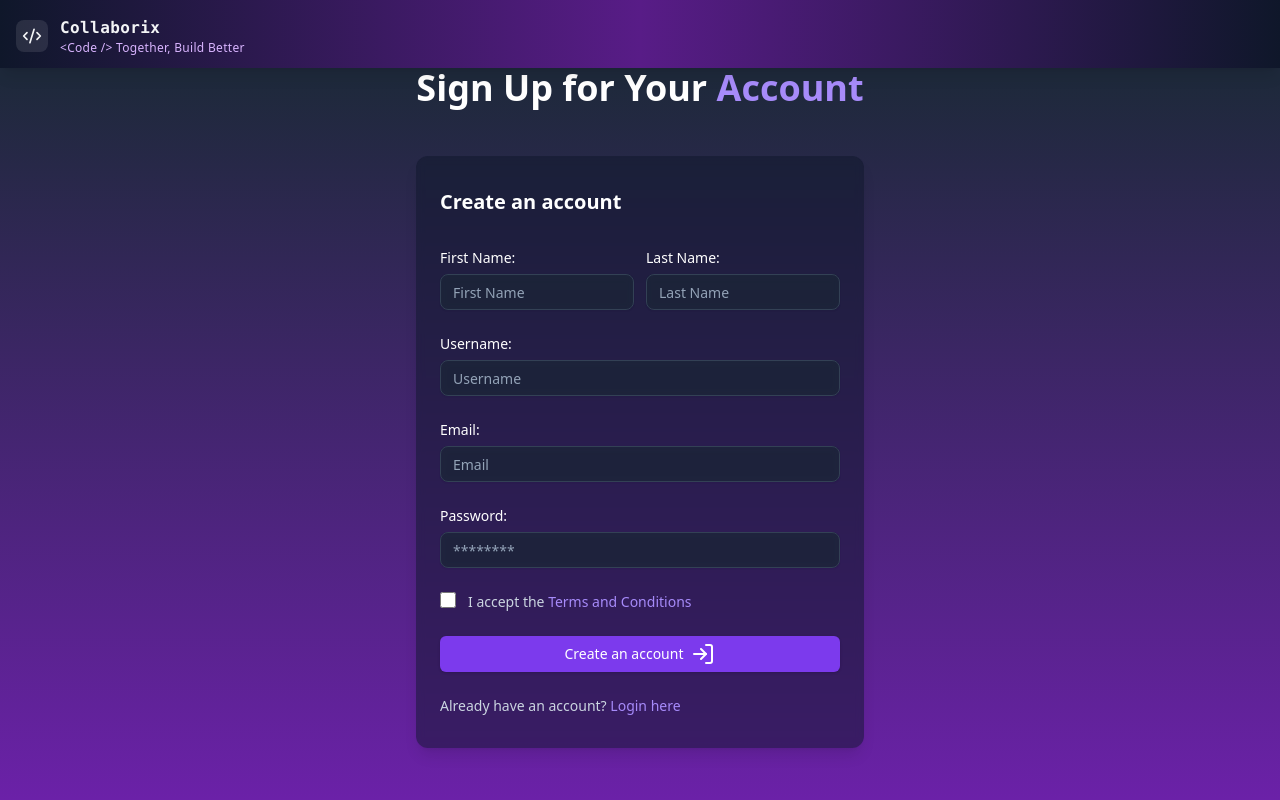
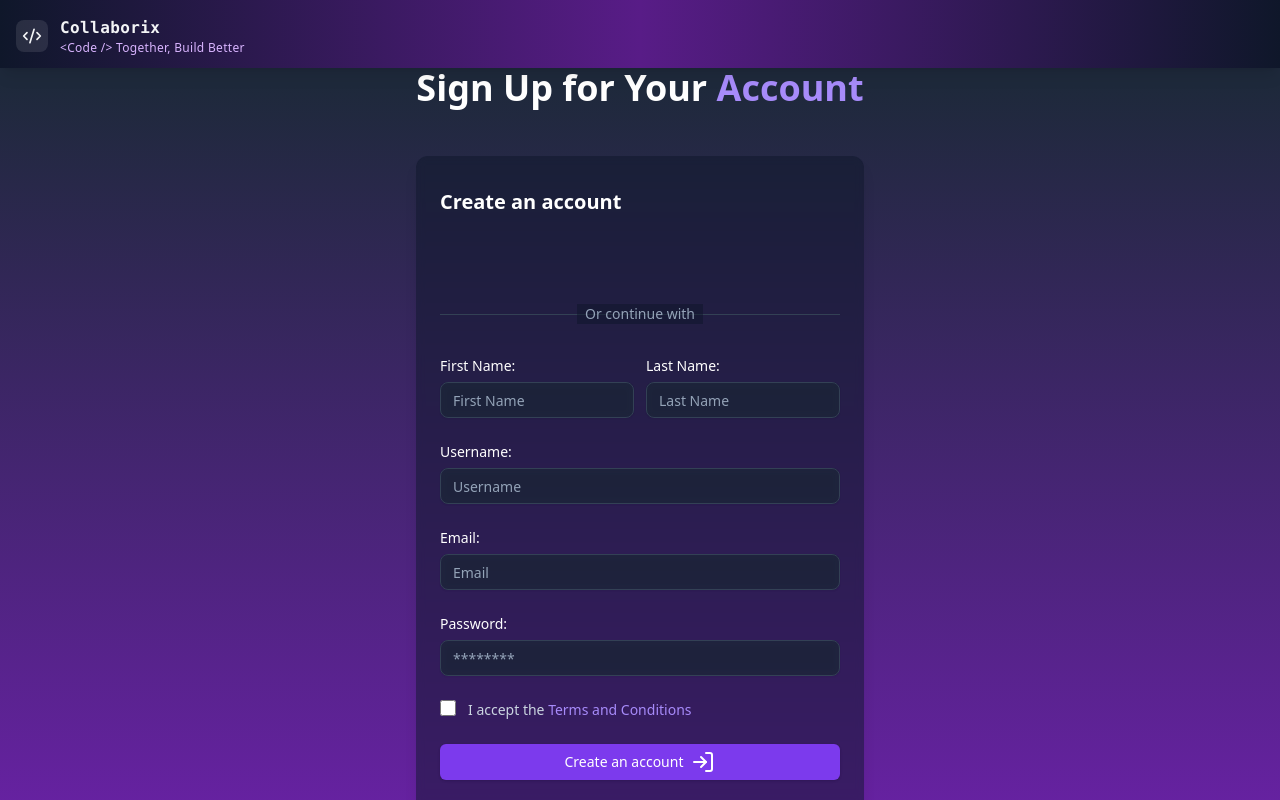
Before and after one commit to CoderXYZ14/Collaborix-Frontend, a React (Vite) app: page /signup in a window 1280 px wide. Built offline with nearby package versions, Linux system fonts and the light colour scheme; no server answers.

Commit message:
google login register added

```diff
--- a/package.json
+++ b/package.json
@@ -22,7 +22,9 @@
     "@radix-ui/react-label": "^2.1.0",
     "@radix-ui/react-menubar": "^1.1.2",
     "@radix-ui/react-select": "^2.1.2",
+    "@radix-ui/react-separator": "^1.1.2",
     "@radix-ui/react-slot": "^1.1.0",
+    "@react-oauth/google": "^0.12.1",
     "@reduxjs/toolkit": "^2.2.7",
     "@uiw/codemirror-theme-bbedit": "^4.23.6",
     "@uiw/codemirror-theme-eclipse": "^4.23.6",
--- a/src/components-self/signin/Signin.jsx
+++ b/src/components-self/signin/Signin.jsx
@@ -5,13 +5,14 @@ import { LogIn } from "lucide-react";
 import { Link } from "react-router-dom";
 import { Card, CardContent } from "@/components/ui/card";
 import useSignin from "@/custom-hooks/useSignin";
+import { GoogleLogin } from "@react-oauth/google";
 
 const Signin = () => {
   const [formData, setFormData] = useState({
     identifier: "",
     password: "",
   });
-  const { handleSignin } = useSignin();
+  const { handleSignin, handleGoogleSignin } = useSignin();
 
   const handleChange = (e) => {
     setFormData({
@@ -26,7 +27,7 @@ const Signin = () => {
   };
 
   return (
-    <div className="flex flex-col justify-center items-center ">
+    <div className="flex flex-col justify-center items-center">
       <div className="text-center mb-8">
         <h1 className="text-4xl font-bold text-slate-900 dark:text-white mb-4">
           Sign In to Your{" "}
@@ -38,6 +39,34 @@ const Signin = () => {
           <h1 className="text-xl font-bold text-slate-900 dark:text-white mb-6">
             Login to your account
           </h1>
+
+          <div className="mb-6">
+            <GoogleLogin
+              onSuccess={(credentialResponse) => {
+                handleGoogleSignin(credentialResponse);
+              }}
+              onError={() => {
+                console.log("Google Sign-In Failed");
+              }}
+              size="large"
+              width="100%"
+              text="signin_with"
+            />
+          </div>
+
+          {/* Divider */}
+          <div className="relative my-6">
+            <div className="absolute inset-0 flex items-center">
+              <div className="w-full border-t border-slate-300 dark:border-slate-700"></div>
+            </div>
+            <div className="relative flex justify-center text-sm">
+              <span className="px-2 bg-white/50 dark:bg-slate-900/50 text-slate-500 dark:text-slate-400">
+                Or continue with
+              </span>
+            </div>
+          </div>
+
+          {/* Regular Sign-In Form */}
           <form className="space-y-4 md:space-y-6" onSubmit={handleSubmit}>
             <InputBox
               label="Username / Email: "
--- a/src/components-self/signup/Signup.jsx
+++ b/src/components-self/signup/Signup.jsx
@@ -10,6 +10,7 @@ import {
 import { LogIn } from "lucide-react";
 import { Link } from "react-router-dom";
 import useSignup from "@/custom-hooks/useSignup";
+import { GoogleLogin } from "@react-oauth/google";
 
 const Signup = () => {
   const [formData, setFormData] = useState({
@@ -20,7 +21,7 @@ const Signup = () => {
     password: "",
     termsAccepted: false,
   });
-  const { handleSignup } = useSignup();
+  const { handleSignup, handleGoogleSignup } = useSignup();
 
   const handleChange = (e) => {
     const isCheckbox = e.target.type === "checkbox";
@@ -36,7 +37,7 @@ const Signup = () => {
   };
 
   return (
-    <div className=" flex flex-col justify-center items-center">
+    <div className="flex flex-col justify-center items-center">
       <div className="text-center mb-8">
         <h1 className="text-4xl font-bold text-slate-900 dark:text-white mb-4">
           Sign Up for Your{" "}
@@ -48,6 +49,32 @@ const Signup = () => {
           <h1 className="text-xl font-bold text-slate-900 dark:text-white mb-6">
             Create an account
           </h1>
+
+          <div className="mb-6">
+            <GoogleLogin
+              onSuccess={(credentialResponse) => {
+                handleGoogleSignup(credentialResponse);
+              }}
+              onError={() => {
+                console.log("Google Sign-Up Failed");
+              }}
+              size="large"
+              width="100%"
+              text="signup_with"
+            />
+          </div>
+
+          <div className="relative my-6">
+            <div className="absolute inset-0 flex items-center">
+              <div className="w-full border-t border-slate-300 dark:border-slate-700"></div>
+            </div>
+            <div className="relative flex justify-center text-sm">
+              <span className="px-2 bg-white/50 dark:bg-slate-900/50 text-slate-500 dark:text-slate-400">
+                Or continue with
+              </span>
+            </div>
+          </div>
+
           <form className="space-y-4 md:space-y-6" onSubmit={handleSubmit}>
             <div className="flex justify-between space-x-3">
               <InputBox
--- /dev/null
+++ b/src/components/ui/separator.jsx
@@ -0,0 +1,23 @@
+import * as React from "react"
+import * as SeparatorPrimitive from "@radix-ui/react-separator"
+
+import { cn } from "@/lib/utils"
+
+const Separator = React.forwardRef((
+  { className, orientation = "horizontal", decorative = true, ...props },
+  ref
+) => (
+  <SeparatorPrimitive.Root
+    ref={ref}
+    decorative={decorative}
+    orientation={orientation}
+    className={cn(
+      "shrink-0 bg-border",
+      orientation === "horizontal" ? "h-[1px] w-full" : "h-full w-[1px]",
+      className
+    )}
+    {...props} />
+))
+Separator.displayName = SeparatorPrimitive.Root.displayName
+
+export { Separator }
--- a/src/custom-hooks/useSignin.js
+++ b/src/custom-hooks/useSignin.js
@@ -1,6 +1,5 @@
 import { useDispatch } from "react-redux";
 import { useNavigate } from "react-router-dom";
-
 import axios from "axios";
 import { login } from "@/store/authSlice";
 import {
@@ -29,7 +28,25 @@ const useSignin = () => {
     }
   };
 
-  return { handleSignin };
+  const handleGoogleSignin = async (credentialResponse) => {
+    try {
+      // const response = await axios.post(
+      //   `${import.meta.env.VITE_APP_BACKEND_URL}/api/v1/users/google-login`,
+      //   { credential: credentialResponse.credential }
+      // );
+
+      // dispatch(login({ userData: response.data.data }));
+      // localStorage.setItem("userData", JSON.stringify(response.data.data));
+
+      showSuccessToast("Logged in with Google successfully!");
+      navigate("/");
+    } catch (error) {
+      showErrorToast("Error logging in with Google. Please try again.");
+      console.error("Error logging in with Google:", error);
+    }
+  };
+
+  return { handleSignin, handleGoogleSignin };
 };
 
 export default useSignin;
--- a/src/custom-hooks/useSignup.js
+++ b/src/custom-hooks/useSignup.js
@@ -19,11 +19,13 @@ const useSignup = () => {
     };
 
     try {
+      // Register the user
       const registerResponse = await axios.post(
         `${import.meta.env.VITE_APP_BACKEND_URL}/api/v1/users/register`,
         dataToSend
       );
 
+      // Log the user in after registration
       const loginData = {
         identifier: dataToSend.username,
         password: dataToSend.password,
@@ -33,18 +35,69 @@ const useSignup = () => {
         loginData
       );
 
+      // Save user data in Redux and localStorage
       dispatch(login({ userData: loginResponse.data.data }));
       localStorage.setItem("userData", JSON.stringify(loginResponse.data.data));
 
-      showSuccessToast("Account created and logged in successfully");
+      // Show success toast with backend message
+      showSuccessToast(
+        registerResponse.data.message ||
+          "Account created and logged in successfully"
+      );
       navigate("/");
     } catch (error) {
-      showErrorToast("Error creating account or logging in. Please try again.");
+      // Extract error message from the backend response
+      const errorMessage =
+        error.response?.data?.message ||
+        "Error creating account or logging in. Please try again.";
+      showErrorToast(errorMessage);
       console.error("Error creating account or logging in:", error);
     }
   };
 
-  return { handleSignup };
+  const handleGoogleSignup = async (credentialResponse) => {
+    try {
+      const jwt = credentialResponse.credential;
+
+      // Decode the JWT to extract user data
+      const parts = jwt.split(".");
+      const payload = JSON.parse(atob(parts[1]));
+
+      const userData = {
+        fullName: payload.name,
+        email: payload.email,
+        username: payload.given_name,
+        googleId: payload.sub, // Use Google's unique ID
+      };
+
+      console.log("Decoded Google User Data:", userData);
+
+      // Send decoded user data to backend
+      const response = await axios.post(
+        `${import.meta.env.VITE_APP_BACKEND_URL}/api/v1/users/register`,
+        userData
+      );
+
+      // Save user data in Redux and localStorage
+      dispatch(login({ userData: response.data.data }));
+      localStorage.setItem("userData", JSON.stringify(response.data.data));
+
+      // Show success toast with backend message
+      showSuccessToast(
+        response.data.message || "Signed up with Google successfully"
+      );
+      navigate("/");
+    } catch (error) {
+      // Extract error message from the backend response
+      const errorMessage =
+        error.response?.data?.message ||
+        "Error signing up with Google. Please try again.";
+      showErrorToast(errorMessage);
+      console.error("Error signing up with Google:", error);
+    }
+  };
+
+  return { handleSignup, handleGoogleSignup };
 };
 
 export default useSignup;
```
Also changed, not shown: src/main.jsx (+6 -3 lines), 1 other file (tests, documents, lock files or other folders).
